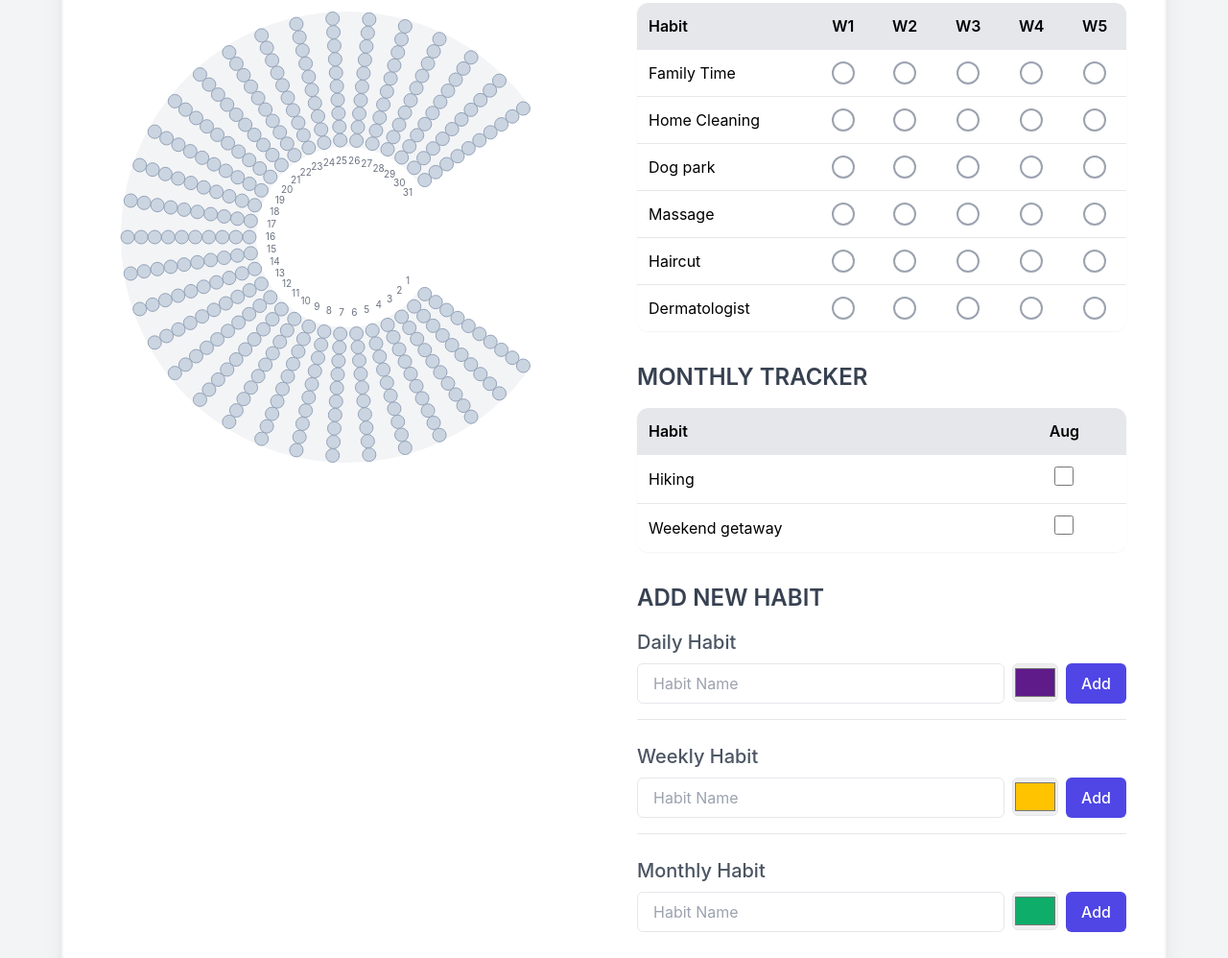
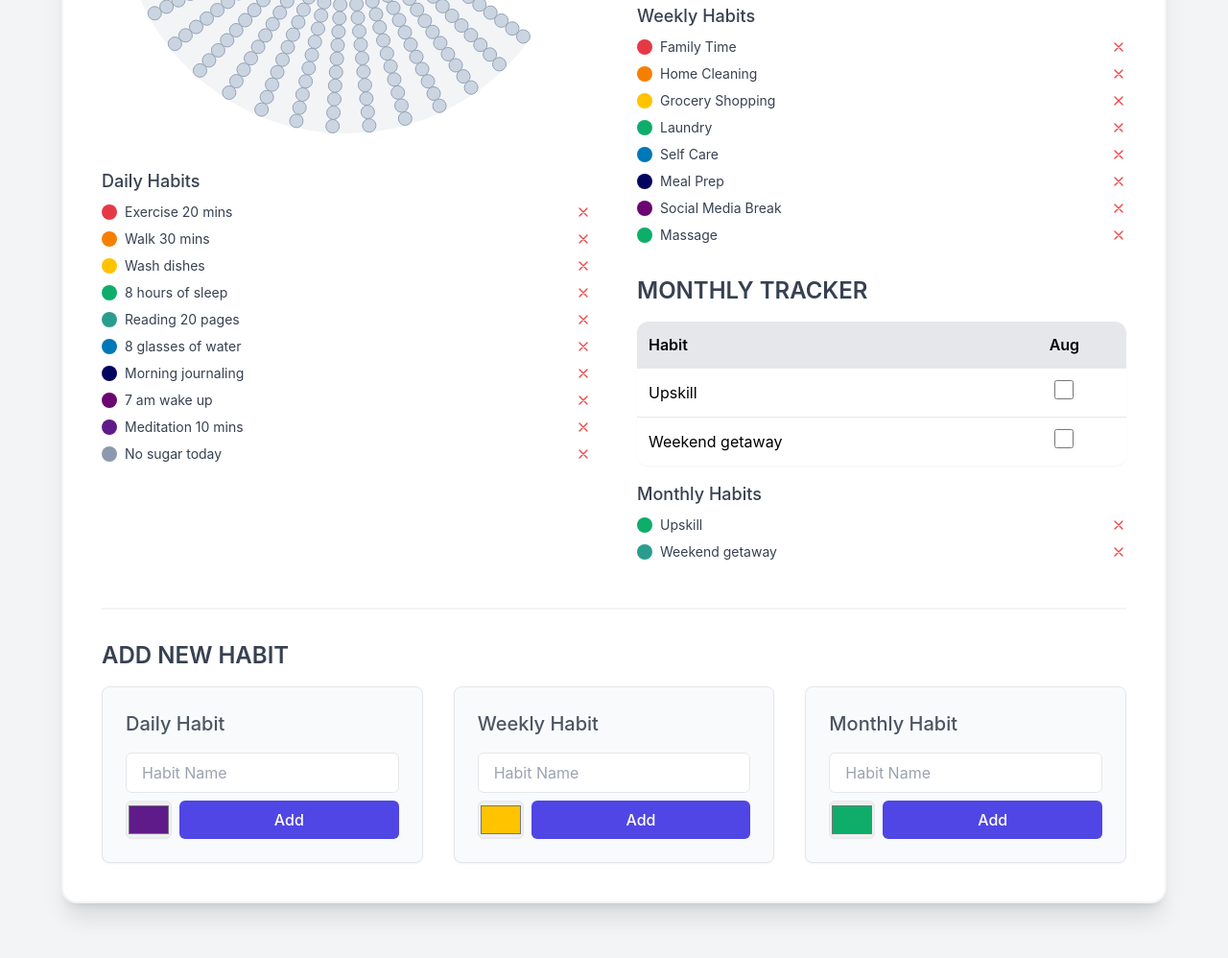
Before and after one commit to ShyamJoseR/habit-tracker, a plain HTML site: page index.html in a window 1280 px wide. Shown: the part 655-1653 px from the top of the page at 96% size. After the commit the page ends 1628 px from the top, so only its background shows below. Drawn offline with nearby package versions, Linux system fonts and the light colour scheme.

Commit message:
Updated index file to my desire

```diff
--- a/index.html
+++ b/index.html
@@ -22,33 +22,20 @@
 
         <div class="flex flex-col lg:flex-row gap-8 lg:gap-12">
 
-            <!-- Circular Tracker Section -->
+            <!-- Circular Tracker Section (Daily) -->
             <div class="flex-1 flex flex-col items-center justify-center">
+                <h2 class="text-2xl font-semibold mb-4 text-gray-700">DAILY TRACKER</h2>
                 <canvas id="circularTrackerCanvas" class="w-full max-w-lg aspect-square"></canvas>
-            </div>
 
-            <!-- Side Panel for Habit Info and Other Trackers -->
-            <div class="flex-1 flex flex-col gap-8">
-
-                <!-- Habit Lists -->
-                <div>
-                    <h2 class="text-2xl font-semibold mb-4 text-gray-700">YOUR HABITS</h2>
-                    <div class="flex flex-col md:flex-row gap-4 mt-6">
-                        <div class="flex-1">
-                            <h4 class="text-lg font-medium text-gray-700 mb-2">Daily</h4>
+                <!-- Daily Habit Ledger -->
+                <div class="mt-4 w-full max-w-lg">
+                    <h4 class="text-lg font-medium text-gray-700 mb-2">Daily Habits</h4>
                     <ul id="dailyHabitList" class="space-y-2 text-sm"></ul>
-                        </div>
-                        <div class="flex-1">
-                            <h4 class="text-lg font-medium text-gray-700 mb-2">Weekly</h4>
-                            <ul id="weeklyHabitList" class="space-y-2 text-sm"></ul>
-                        </div>
-                        <div class="flex-1">
-                            <h4 class="text-lg font-medium text-gray-700 mb-2">Monthly</h4>
-                            <ul id="monthlyHabitList" class="space-y-2 text-sm"></ul>
-                        </div>
                 </div>
             </div>
 
+            <!-- Side Panel for Weekly/Monthly Trackers -->
+            <div class="flex-1 flex flex-col gap-8">
                 <!-- Weekly Habits Table -->
                 <div>
                     <h2 class="text-2xl font-semibold mb-4 text-gray-700">WEEKLY TRACKER</h2>
@@ -67,6 +54,11 @@
                             <!-- Weekly habits will be populated by JavaScript -->
                         </tbody>
                     </table>
+                    <!-- Weekly Habit Ledger -->
+                    <div class="mt-4">
+                        <h4 class="text-lg font-medium text-gray-700 mb-2">Weekly Habits</h4>
+                        <ul id="weeklyHabitList" class="space-y-2 text-sm"></ul>
+                    </div>
                 </div>
 
                 <!-- Monthly Habits Table -->
@@ -80,39 +72,52 @@
                             <!-- Monthly habits will be populated by JavaScript -->
                         </tbody>
                     </table>
+                    <!-- Monthly Habit Ledger -->
+                    <div class="mt-4">
+                        <h4 class="text-lg font-medium text-gray-700 mb-2">Monthly Habits</h4>
+                        <ul id="monthlyHabitList" class="space-y-2 text-sm"></ul>
+                    </div>
+                </div>
+            </div>
         </div>
 
         <!-- Habit Addition Section (Moved to the bottom) -->
-                <div>
+        <div class="mt-12 pt-8 border-t-2 border-gray-100">
             <h2 class="text-2xl font-semibold mb-4 text-gray-700">ADD NEW HABIT</h2>
 
+            <div class="grid grid-cols-1 md:grid-cols-3 gap-8">
                 <!-- Add Daily Habit -->
-                    <div class="mb-6 border-b pb-4 border-gray-200">
-                        <h3 class="text-xl font-medium mb-2 text-gray-600">Daily Habit</h3>
-                        <div class="flex flex-col md:flex-row gap-2">
+                <div class="p-6 bg-gray-50 rounded-lg shadow-sm border border-gray-200">
+                    <h3 class="text-xl font-medium mb-4 text-gray-600">Daily Habit</h3>
+                    <div class="flex flex-col gap-2">
                         <input type="text" id="dailyHabitName" placeholder="Habit Name" class="flex-1 px-4 py-2 border rounded-md focus:ring-2 focus:ring-indigo-500 focus:outline-none">
+                        <div class="flex items-center gap-2">
                             <input type="color" id="dailyHabitColor" value="#5e1b89" class="w-12 h-10 border rounded-md">
-                            <button id="addDailyHabitBtn" class="px-4 py-2 bg-indigo-600 text-white font-medium rounded-md hover:bg-indigo-700 transition-colors">Add</button>
+                            <button id="addDailyHabitBtn" class="flex-1 px-4 py-2 bg-indigo-600 text-white font-medium rounded-md hover:bg-indigo-700 transition-colors">Add</button>
+                        </div>
                     </div>
                 </div>
 
                 <!-- Add Weekly Habit -->
-                    <div class="mb-6 border-b pb-4 border-gray-200">
-                        <h3 class="text-xl font-medium mb-2 text-gray-600">Weekly Habit</h3>
-                        <div class="flex flex-col md:flex-row gap-2">
+                <div class="p-6 bg-gray-50 rounded-lg shadow-sm border border-gray-200">
+                    <h3 class="text-xl font-medium mb-4 text-gray-600">Weekly Habit</h3>
+                    <div class="flex flex-col gap-2">
                         <input type="text" id="weeklyHabitName" placeholder="Habit Name" class="flex-1 px-4 py-2 border rounded-md focus:ring-2 focus:ring-indigo-500 focus:outline-none">
+                        <div class="flex items-center gap-2">
                             <input type="color" id="weeklyHabitColor" value="#ffc300" class="w-12 h-10 border rounded-md">
-                            <button id="addWeeklyHabitBtn" class="px-4 py-2 bg-indigo-600 text-white font-medium rounded-md hover:bg-indigo-700 transition-colors">Add</button>
+                            <button id="addWeeklyHabitBtn" class="flex-1 px-4 py-2 bg-indigo-600 text-white font-medium rounded-md hover:bg-indigo-700 transition-colors">Add</button>
+                        </div>
                     </div>
                 </div>
 
                 <!-- Add Monthly Habit -->
-                    <div class="mb-6">
-                        <h3 class="text-xl font-medium mb-2 text-gray-600">Monthly Habit</h3>
-                        <div class="flex flex-col md:flex-row gap-2">
+                <div class="p-6 bg-gray-50 rounded-lg shadow-sm border border-gray-200">
+                    <h3 class="text-xl font-medium mb-4 text-gray-600">Monthly Habit</h3>
+                    <div class="flex flex-col gap-2">
                         <input type="text" id="monthlyHabitName" placeholder="Habit Name" class="flex-1 px-4 py-2 border rounded-md focus:ring-2 focus:ring-indigo-500 focus:outline-none">
+                        <div class="flex items-center gap-2">
                             <input type="color" id="monthlyHabitColor" value="#0ead69" class="w-12 h-10 border rounded-md">
-                            <button id="addMonthlyHabitBtn" class="px-4 py-2 bg-indigo-600 text-white font-medium rounded-md hover:bg-indigo-700 transition-colors">Add</button>
+                            <button id="addMonthlyHabitBtn" class="flex-1 px-4 py-2 bg-indigo-600 text-white font-medium rounded-md hover:bg-indigo-700 transition-colors">Add</button>
                         </div>
                     </div>
                 </div>
@@ -137,7 +142,7 @@
             let config = JSON.parse(localStorage.getItem('habitTrackerConfig')) || {
                 months: ["Jan", "Feb", "Mar", "Apr", "May", "Jun", "Jul", "Aug", "Sep", "Oct", "Nov", "Dec"],
                 dailyHabits: [
-                    { id: 'yoga', name: 'Yoga 20 mins', color: '#e63946' },
+                    { id: 'Exercise', name: 'Exercise 20 mins', color: '#e63946' },
                     { id: 'walk', name: 'Walk 30 mins', color: '#f77f00' },
                     { id: 'dishes', name: 'Wash dishes', color: '#ffc300' },
                     { id: 'sleep', name: '8 hours of sleep', color: '#0ead69' },
@@ -145,19 +150,21 @@
                     { id: 'water', name: '8 glasses of water', color: '#0077b6' },
                     { id: 'journaling', name: 'Morning journaling', color: '#03045e' },
                     { id: 'wakeup', name: '7 am wake up', color: '#6a0572' },
-                    { id: 'dogwalk', name: 'Dog walking', color: '#5e1b89' },
-                    { id: 'pajamas', name: 'Wear PJs', color: '#2e294e' }
+                    { id: 'meditation', name: 'Meditation 10 mins', color: '#5e1b89' },
+                    { id: 'no_sugar', name: 'No sugar today', color: '#8d99ae' }
                 ],
                 weeklyHabits: [
                     { id: 'family_time', name: 'Family Time', color: '#e63946' },
                     { id: 'home_cleaning', name: 'Home Cleaning', color: '#f77f00' },
-                    { id: 'dog_park', name: 'Dog park', color: '#ffc300' },
-                    { id: 'massage', name: 'Massage', color: '#0ead69' },
-                    { id: 'haircut', name: 'Haircut', color: '#2a9d8f' },
-                    { id: 'dermatologist', name: 'Dermatologist', color: '#03045e' }
+                    { id: 'grocery_shopping', name: 'Grocery Shopping', color: '#ffc300' },
+                    { id: 'laundry', name: 'Laundry', color: '#0ead69' },
+                    { id: 'self_care', name: 'Self Care', color: '#0077b6' },
+                    { id: 'meal_prep', name: 'Meal Prep', color: '#03045e' },
+                    { id: 'social_media_break', name: 'Social Media Break', color: '#6a0572' },
+                    { id: 'massage', name: 'Massage', color: '#0ead69' }
                 ],
                 monthlyHabits: [
-                    { id: 'hiking', name: 'Hiking', color: '#0ead69' },
+                    { id: 'upskill', name: 'Upskill', color: '#0ead69' },
                     { id: 'weekend_getaway', name: 'Weekend getaway', color: '#2a9d8f' }
                 ]
             };
@@ -190,6 +197,13 @@
                 const centerY = canvas.height / 2;
                 // Expanded circumference for easier clicking
                 const maxRadius = Math.min(centerX, centerY) - padding * 2;
+
+                // Guard clause to prevent drawing when canvas is too small, which can lead to negative radii
+                if (maxRadius <= 0) {
+                    ctx.clearRect(0, 0, canvas.width, canvas.height);
+                    return;
+                }
+
                 const innerRadius = maxRadius * 0.4;
                 const outerRadius = maxRadius;
 
@@ -262,6 +276,9 @@
                 const centerX = canvas.width / 2;
                 const centerY = canvas.height / 2;
                 const maxRadius = Math.min(centerX, centerY) - padding * 2;
+                // Don't proceed if canvas size is too small
+                if (maxRadius <= 0) return;
+
                 const innerRadius = maxRadius * 0.4;
                 const outerRadius = maxRadius;
                 const numHabits = config.dailyHabits.length;
```
Lines whose indentation alone changed are shown as unchanged.
